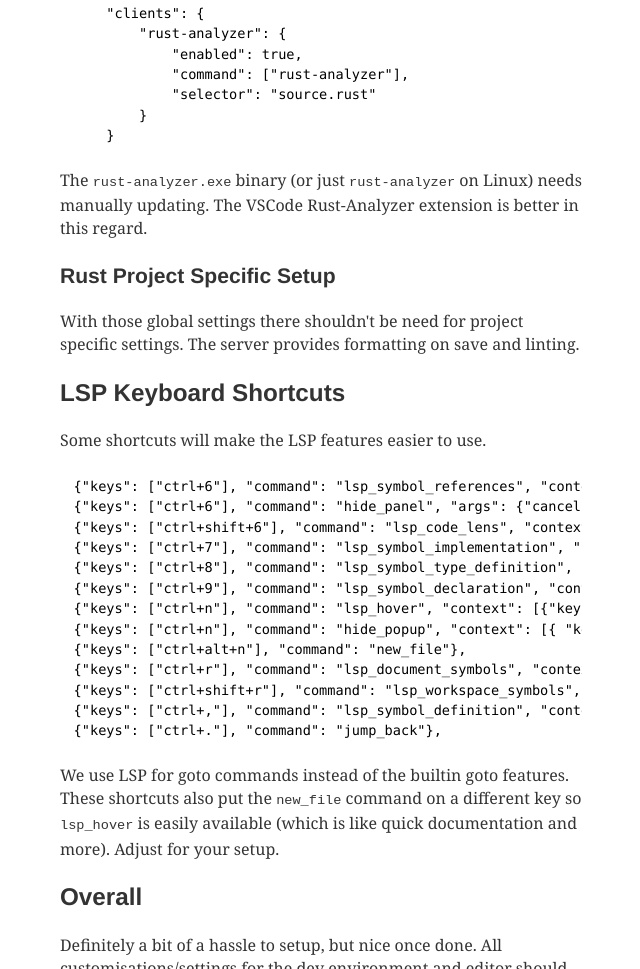
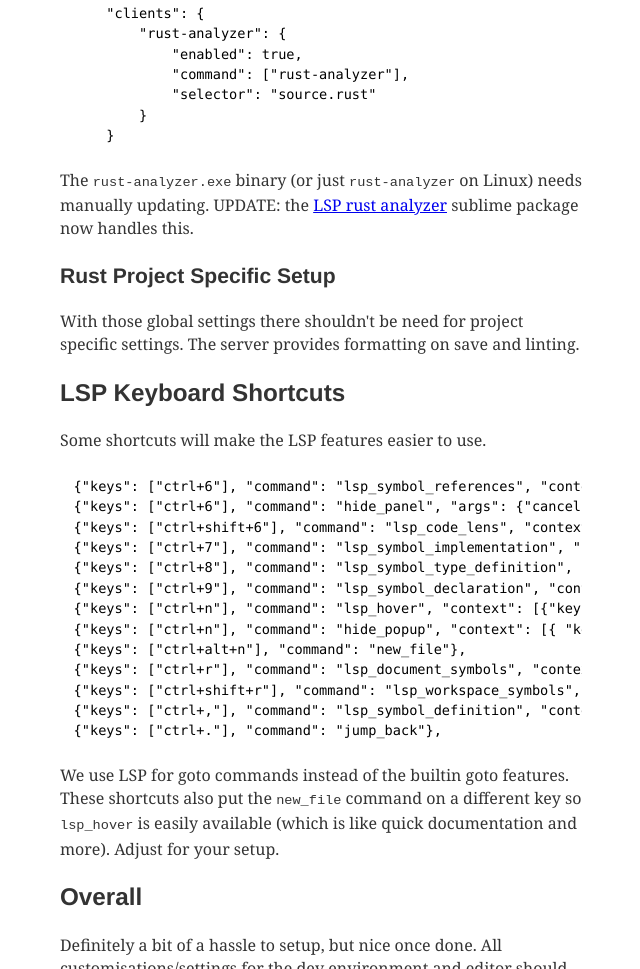
Before and after one commit to enerqi/sublime-blog, a Gatsby site: page /sublime-ide/ in a window 1280 px wide. Shown: the part 4163-5132 px from the top of the page, without its empty margins (319-959 px from the left). Built offline with nearby package versions, Linux system fonts and the light colour scheme; Gatsby itself is replaced by a stand-in of ours; some packages are replaced by stand-ins of ours; code samples lack their colours; what typography-theme-wordpress-2012 would draw is missing.

Commit message:
update LSP-rust-analyzer

````diff
--- a/content/blog/sublime-ide/index.md
+++ b/content/blog/sublime-ide/index.md
@@ -167,8 +167,7 @@ In the sublime "Preferences: LSP Settings", in addition to the `"lsp_format_on_s
     }
 ```
 
-The `rust-analyzer.exe` binary (or just `rust-analyzer` on Linux) needs manually updating. The VSCode Rust-Analyzer extension
-is better in this regard.
+The `rust-analyzer.exe` binary (or just `rust-analyzer` on Linux) needs manually updating. UPDATE: the [LSP rust analyzer](https://github.com/sublimelsp/LSP-rust-analyzer) sublime package now handles this.
 
 ### Rust Project Specific Setup
 
@@ -251,6 +250,7 @@ Over the years I've seen a number of websites suggesting which Sublime packages
     "LSP",
     "LSP-json",
     "LSP-pyright",
+    "LSP-rust-analyzer",
     "Markdown Extended",
     "MarkdownEditing",
     "MarkdownPreview",
````
